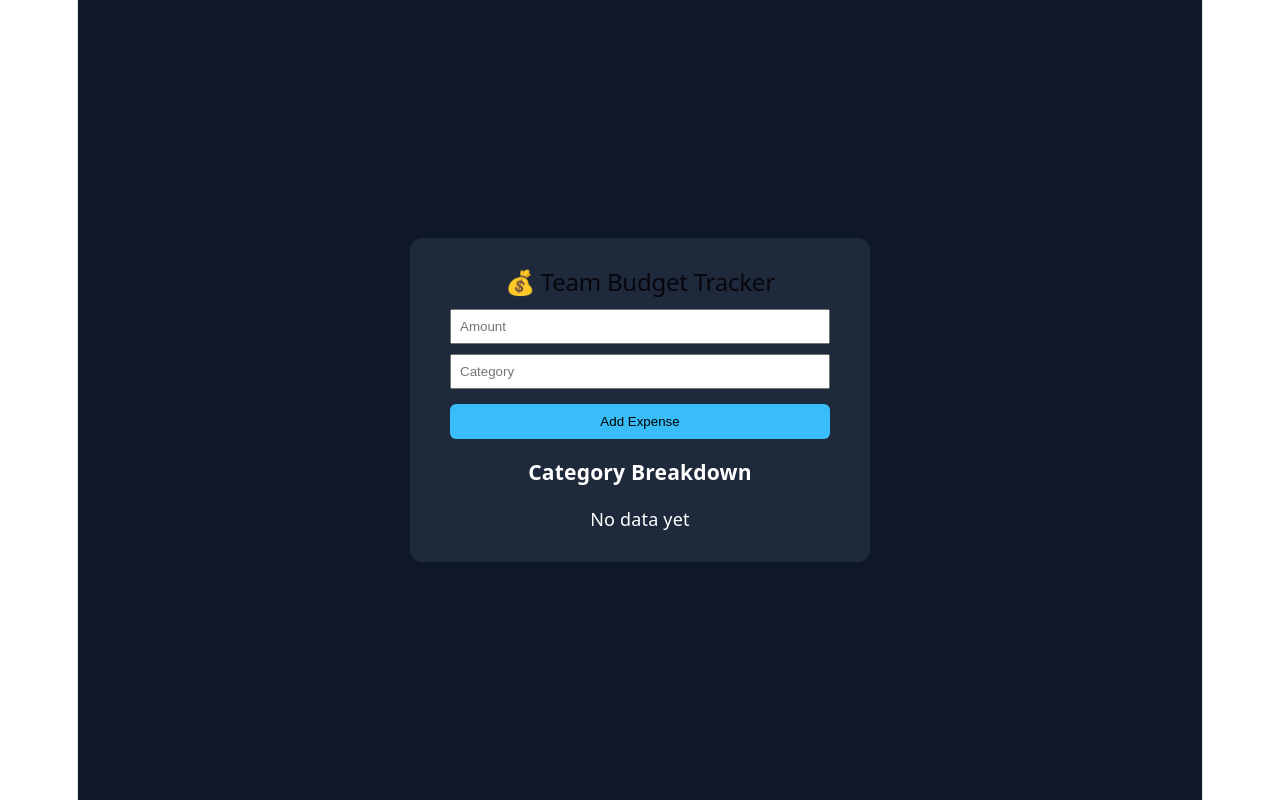
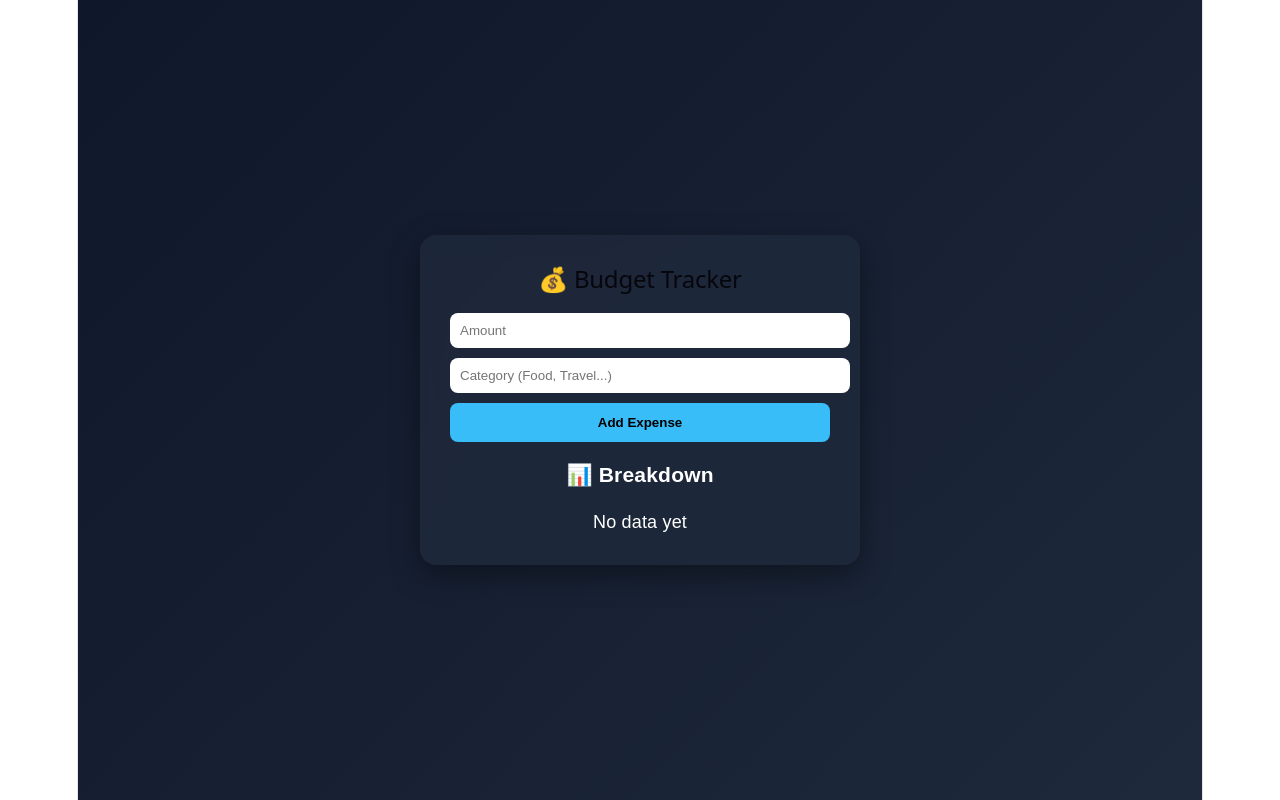
Before and after one commit to sinmay-046/budget-app, a React app in the folder frontend/: page / in a window 1280 px wide. Built offline with nearby package versions, Linux system fonts and the light colour scheme; no server answers; the HTML template or start-up script is replaced by a standard one.

Commit message:
UI upgrade

```diff
--- a/frontend/src/App.jsx
+++ b/frontend/src/App.jsx
@@ -51,66 +51,92 @@ function App() {
   return (
   <div style={{
     minHeight: "100vh",
-    background: "#0f172a",
-    color: "white",
+    background: "linear-gradient(135deg, #0f172a, #1e293b)",
     display: "flex",
     justifyContent: "center",
-    alignItems: "center"
+    alignItems: "center",
+    fontFamily: "Arial"
   }}>
     <div style={{
-      background: "#1e293b",
+      background: "rgba(30, 41, 59, 0.9)",
       padding: 30,
-      borderRadius: 12,
-      width: 400,
-      textAlign: "center"
+      borderRadius: 16,
+      width: 380,
+      textAlign: "center",
+      boxShadow: "0 10px 30px rgba(0,0,0,0.4)",
+      backdropFilter: "blur(10px)",
+      color: "white"
     }}>
-      <h2>💰 Team Budget Tracker</h2>
+
+      <h2 style={{ marginBottom: 20 }}>💰 Budget Tracker</h2>
 
       <input
         placeholder="Amount"
         value={amount}
         onChange={(e) => setAmount(e.target.value)}
-        style={{ padding: 8, margin: 5, width: "90%" }}
+        style={{
+          padding: 10,
+          marginBottom: 10,
+          width: "100%",
+          borderRadius: 8,
+          border: "none"
+        }}
       />
 
       <input
-        placeholder="Category"
+        placeholder="Category (Food, Travel...)"
         value={category}
         onChange={(e) => setCategory(e.target.value)}
-        style={{ padding: 8, margin: 5, width: "90%" }}
+        style={{
+          padding: 10,
+          marginBottom: 10,
+          width: "100%",
+          borderRadius: 8,
+          border: "none"
+        }}
       />
 
       <button
         onClick={addExpense}
         style={{
-          padding: 10,
-          marginTop: 10,
-          width: "95%",
+          padding: 12,
+          width: "100%",
           background: "#38bdf8",
           border: "none",
-          borderRadius: 6
+          borderRadius: 8,
+          fontWeight: "bold",
+          cursor: "pointer",
+          transition: "0.3s"
         }}
       >
         Add Expense
       </button>
 
-      <h3 style={{ marginTop: 20 }}>Category Breakdown</h3>
+      <h3 style={{ marginTop: 20 }}>📊 Breakdown</h3>
 
       {Object.keys(summary).length > 0 ? (
-  <div style={{ width: 400 }}>
+        <>
+          <div style={{ marginTop: 10 }}>
             <Pie
               data={{
                 labels: Object.keys(summary),
-        datasets: [{ data: Object.values(summary) }]
+                datasets: [
+                  {
+                    data: Object.values(summary)
+                  }
+                ]
               }}
             />
+          </div>
 
-    {/* 👇 THIS GOES HERE (UNDER CHART) */}
-    <p style={{ marginTop: 15, color: "#38bdf8" }}>
+          <p style={{
+            marginTop: 15,
+            color: "#38bdf8",
+            fontWeight: "bold"
+          }}>
             {insight}
           </p>
-
-  </div>
+        </>
       ) : (
         <p>No data yet</p>
       )}
```
Lines whose indentation alone changed are shown as unchanged.
